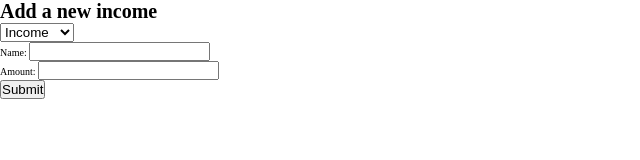
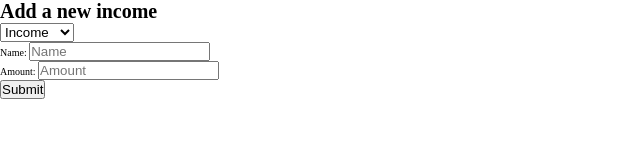
Before and after one commit to MrGSense/budget-app, a React app: page / in a window 1280 px wide. Shown: the top 160 px of the page, without its empty margins (0-640 px from the left). Built offline with nearby package versions, Linux system fonts and the light colour scheme.

Commit message:
Fix errors and allow the state to flow

```diff
--- a/src/components/BudgetApp/BudgetApp.js
+++ b/src/components/BudgetApp/BudgetApp.js
@@ -1,37 +1,43 @@
 import React, { Component } from 'react';
-import BudgetForm from './BudgetForm'
+import BudgetForm from './BudgetForm';
 
 class BudgetApp extends Component {
     constructor(props){
         super(props);
         this.state = {
             incomes: [],
-            expenses: [],
-            totals: {
-                incomeTotal: 0,
-                expensesTotel: 0
-            }
+            expenses: []
+        }
+        this.getData = this.getData.bind(this);
+        this.addData = this.addData.bind(this);
+    }
+
+    addData(data){
+        const parsedAmt = parseFloat(data.amount)
+        const newData = {
+            name: data.name,
+            amount: parsedAmt
+        }
+
+        if (data.type === "income") {
+            const currentIncomes = this.state.incomes;
+            currentIncomes.push(newData);
+            this.setState({incomes: currentIncomes});
+        } else {
+            const currentExpenses = this.state.expenses;
+            currentExpenses.push(newData);
+            this.setState({expenses: currentExpenses});
         }
     }
 
-    // calculateTotals(array){
-    //     let arrayTotal = 0;
-    //     for(let i = 0; i < array.length; i++){
-    //         array[i] += arrayTotal;
-    //     }
-    //     return arrayTotal
-    // }
-
-    // componentDidUpdate(){
-    //     newIncomeTotal = this.calculateTotals(this.state.incomes);
-    //     newExpenseTotal = this.calculateTotals(this.state.expenses);
-    //     this.setState({incomeTotal: newIncomeTotal, expensesTotal: newExpenseTotal})
-    // }
+    getData(data) {
+        this.addData(data);
+    }
 
     render() {
         return (
             <div className="BudgetApp">
-                <BudgetForm />
+                <BudgetForm sendData={this.getData} />
             </div>
         )
     }
--- a/src/components/BudgetApp/BudgetForm.js
+++ b/src/components/BudgetApp/BudgetForm.js
@@ -5,13 +5,28 @@ class BudgetForm extends Component {
         super(props);
         this.state = {
             name: "",
-            amount: 0,
+            amount: Number,
             value: "income"
         }
     }
 
     onChange = e => {
         this.setState({[e.target.name]: e.target.value});
+    }
+
+    onSubmit = e => {
+        e.preventDefault();
+
+        let newData = {
+            name: this.state.name,
+            amount: this.state.amount,
+            type: this.state.value
+        }
+
+        this.props.sendData(newData);
+
+        document.querySelector('#name').value = '';
+        document.querySelector('#amount').value = '';
     }
 
     render() {
@@ -24,14 +39,14 @@ class BudgetForm extends Component {
                         <option value="expense">Expense</option>
                     </select>
                     <div className="BudgetForm__name">
-                        <label className="BudgetForm__name-label">Name: </label>
-                        <input className="BudgetForm__name-input" type="text" name="name" id="name" onChange={this.onChange}></input>
+                        <label className="BudgetForm__label">Name: </label>
+                        <input className="BudgetForm__input" type="text" name="name" id="name" onChange={this.onChange} placeholder="Name"></input>
                     </div>
                     <div className="BudgetForm__amount">
-                        <label className="BudgetForm__amount-label">Amount: </label>
-                        <input className="BudgetForm__amount-input" type="number" name="amount" id="amount" onChange={this.onChange}></input>
+                        <label className="BudgetForm__label">Amount: </label>
+                        <input className="BudgetForm__input" type="number" name="amount" id="amount" onChange={this.onChange} placeholder="Amount"></input>
                     </div>
-                    <button className="BudgetForm__button">Submit</button>
+                    <button className="BudgetForm__button" onSubmit={this.state.onSubmit}>Submit</button>
                 </form>
             </div>
         )
```
